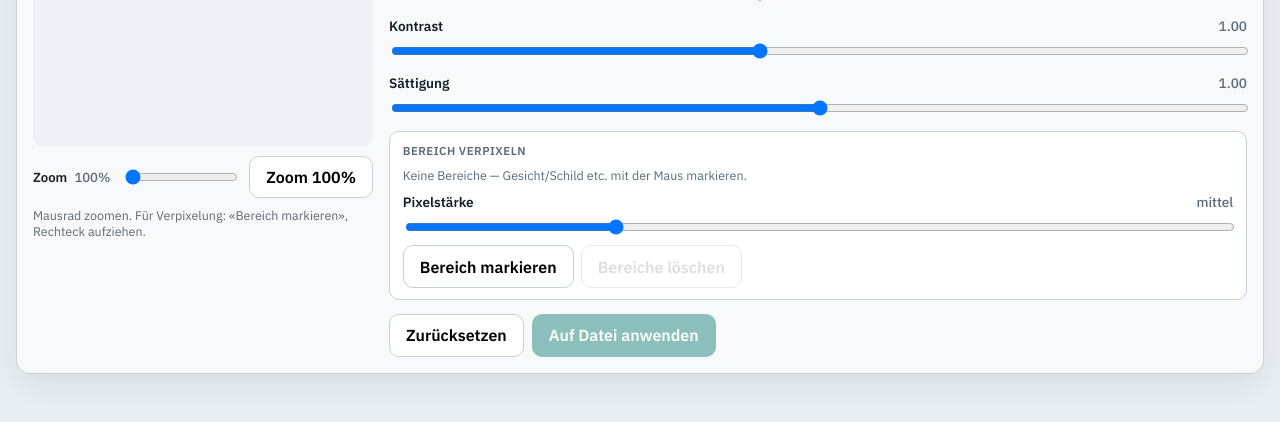
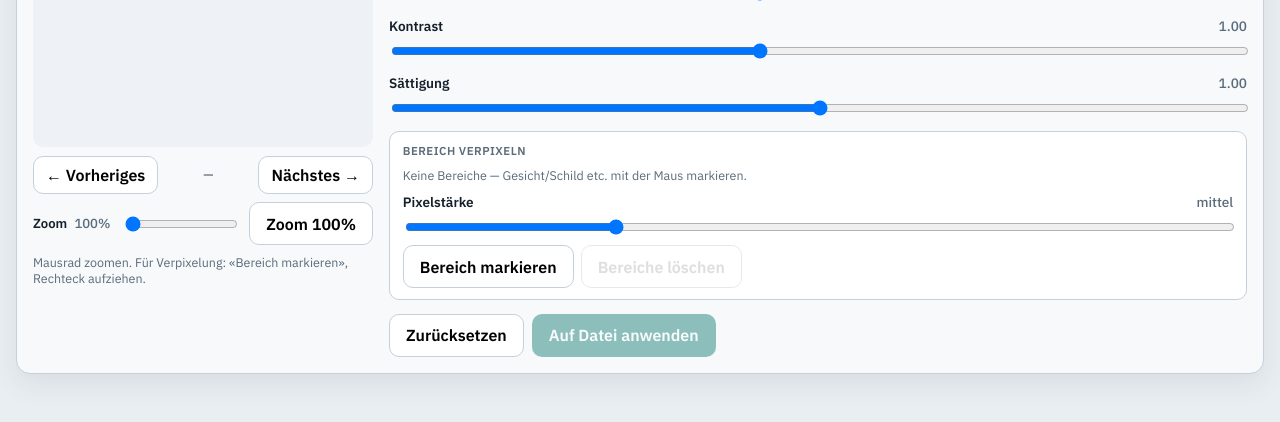
Before and after one commit to PaulG67/foto-exif, a Python web app: template app/templates/index.html in a window 1280 px wide. Shown: the part 1141-1563 px from the top of the page. Run offline with Jinja, Linux system fonts and the light colour scheme; the template is opened without the code that fills it, so the values that code supplies are empty.

Commit message:
Add prev/next photo navigation under Bild anpassen preview.
Co-authored-by: Cursor <cursoragent@cursor.com>

```diff
--- a/app/templates/index.html
+++ b/app/templates/index.html
@@ -235,6 +235,14 @@
     }
     .adjust-zoom-bar label span { color: var(--muted); font-weight: 500; min-width: 2.6rem; }
     .adjust-zoom-bar input[type="range"] { flex: 1; min-width: 80px; }
+    .adjust-nav {
+      display: flex; flex-wrap: wrap; align-items: center; gap: .45rem;
+    }
+    .adjust-nav .adjust-nav-pos {
+      flex: 1; min-width: 4rem; text-align: center;
+      font-size: .82rem; color: var(--muted); font-weight: 500;
+    }
+    .adjust-nav button { padding: .5rem .75rem; }
     .adjust-zoom-hint { margin: 0; font-size: .78rem; color: var(--muted); }
     .adjust-controls { display: grid; gap: .85rem; }
     .slider-row { display: grid; gap: .35rem; }
@@ -366,6 +374,11 @@
             </div>
             <div class="adjust-overlay" id="adjustOverlay"></div>
           </div>
+          <div class="adjust-nav">
+            <button type="button" id="btnAdjPrev" title="Vorheriges Foto">← Vorheriges</button>
+            <span class="adjust-nav-pos" id="adjustNavPos">—</span>
+            <button type="button" id="btnAdjNext" title="Nächstes Foto">Nächstes →</button>
+          </div>
           <div class="adjust-zoom-bar">
             <label>Zoom <span id="valZoom">100%</span>
               <input type="range" id="adjZoom" min="1" max="6" step="0.05" value="1" />
@@ -474,6 +487,45 @@
         !adjustIsNeutral();
       $("btnAdjApply").disabled = !canAdj;
       $("btnPixelClear").disabled = !pixelateState.regions.length;
+      updateAdjustNav();
+    }
+
+    function activeFileIndex() {
+      if (!state.active || !state.files.length) return -1;
+      return state.files.findIndex((f) => f.path === state.active);
+    }
+
+    function updateAdjustNav() {
+      const idx = activeFileIndex();
+      const total = state.files.length;
+      const inPhotos = state.root === "photos";
+      $("btnAdjPrev").disabled = !inPhotos || idx <= 0;
+      $("btnAdjNext").disabled = !inPhotos || idx < 0 || idx >= total - 1;
+      if (!inPhotos || idx < 0 || !total) {
+        $("adjustNavPos").textContent = "—";
+      } else {
+        $("adjustNavPos").textContent = `${idx + 1} / ${total}`;
+      }
+    }
+
+    function selectAdjustFile(path) {
+      if (!path || state.root !== "photos") return;
+      state.active = path;
+      state.selected = new Set([path]);
+      renderFiles();
+      renderDetail();
+      updateAdjustPanel();
+      updateButtons();
+      setStatus(`Aktiv: ${fileByPath(path)?.name || path}`);
+      const card = document.querySelector(`.card[data-path="${CSS.escape(path)}"]`);
+      card?.scrollIntoView({ block: "nearest", behavior: "smooth" });
+    }
+
+    function stepAdjustFile(delta) {
+      const idx = activeFileIndex();
+      if (idx < 0) return;
+      const next = state.files[idx + delta];
+      if (next) selectAdjustFile(next.path);
     }
 
     let adjustTimer = null;
@@ -868,6 +920,8 @@
         setZoomAt(next, rect.left + rect.width / 2, rect.top + rect.height / 2);
       });
       $("btnAdjZoomReset").addEventListener("click", resetZoomView);
+      $("btnAdjPrev").addEventListener("click", () => stepAdjustFile(-1));
+      $("btnAdjNext").addEventListener("click", () => stepAdjustFile(1));
       window.addEventListener("resize", renderPixelOverlay);
       applyZoomTransform();
     })();
```
